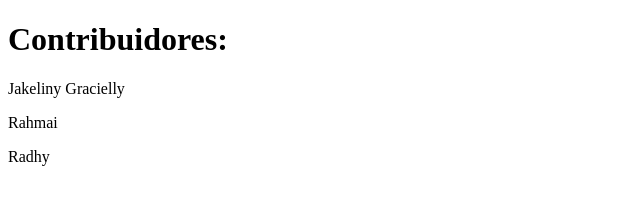
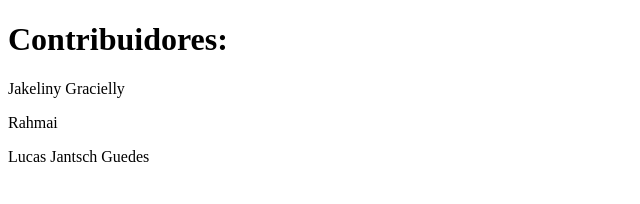
Before and after one commit to jakeliny/github-for-teams, a plain HTML site: page index.html in a window 1280 px wide. Shown: the whole page, without its empty margins (0-640 px from the left). Drawn offline with Linux system fonts and the light colour scheme.

Commit message:
Consertando nome de contribuidor

```diff
--- a/index.html
+++ b/index.html
@@ -10,6 +10,6 @@
     <h1>Contribuidores:</h1>
     <p>Jakeliny Gracielly</p>
     <p>Rahmai</p>
-    <p>Radhy</p>
+    <p>Lucas Jantsch Guedes</p>
 </body>
 </html>
```
